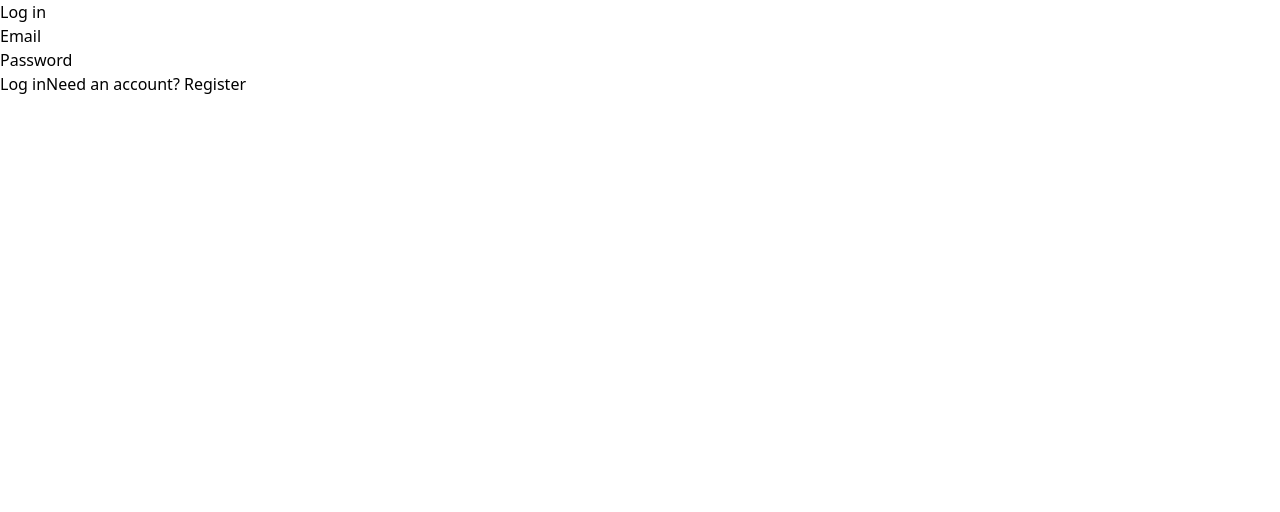
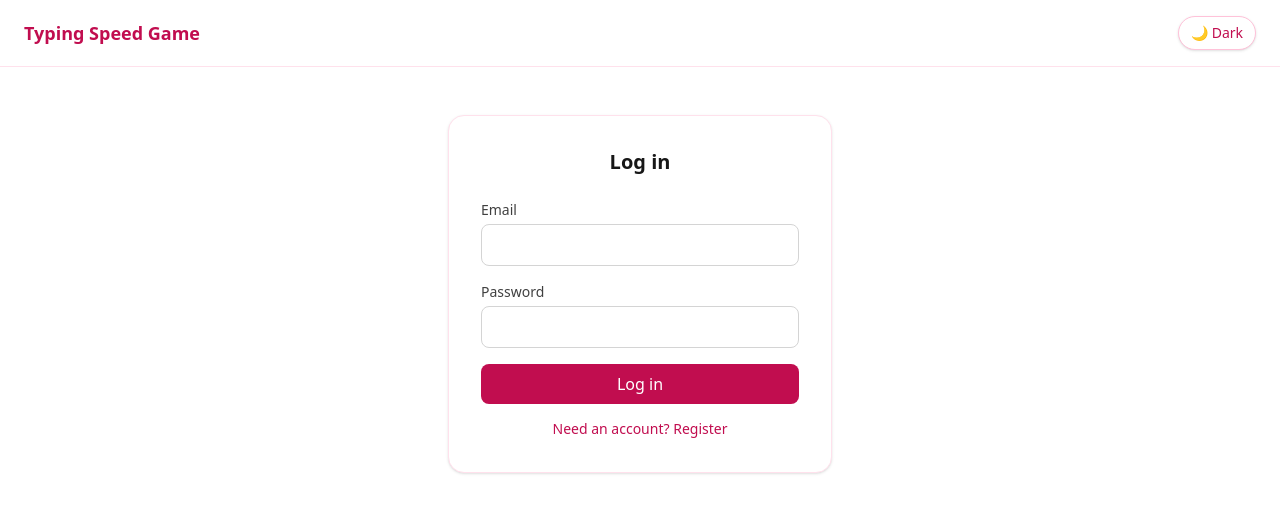
Before and after one commit to EnnilavanSV/typing_speed-game, a React (Vite) app in the folder frontend/: page / in a window 1280 px wide. Shown: the top 512 px of the page. Built offline with nearby package versions, Linux system fonts and the light colour scheme.

Commit message:
Style App layout and AuthForm with Tailwind + ruby theme

```diff
--- a/frontend/src/App.tsx
+++ b/frontend/src/App.tsx
@@ -1,25 +1,41 @@
 import { useAuth } from "./AuthContext";
 import { AuthForm } from "./AuthForm";
 import { Game } from "./Game";
+import { ThemeToggle } from "./ThemeToggle";
 
 function App() {
-  const { user, loading, logout } = useAuth();
+  const { user, loading } = useAuth();
 
-  // Still checking a saved token from a previous visit — show nothing
-  // meaningful yet rather than briefly flashing the login form first.
-  if (loading) {
-    return <p>Loading...</p>;
-  }
+  return (
+    // "min-h-screen" ensures the ruby/white (or dark) background fills
+    // the whole viewport even when there's very little content, instead
+    // of only covering as much height as the content itself needs.
+    <div className="min-h-screen bg-white text-neutral-900 transition-colors dark:bg-neutral-950 dark:text-neutral-100">
+      <header className="flex items-center justify-between border-b border-ruby-100 px-6 py-4 dark:border-neutral-800">
+        <h1 className="text-lg font-bold text-ruby-600 dark:text-ruby-400">
+          Typing Speed Game
+        </h1>
+        <ThemeToggle />
+      </header>
 
-  // Not logged in — the login/register form is all we show. Everything
-  // else (the actual game) requires an account.
-  if (!user) {
-    return <AuthForm />;
-  }
-
-  // Logged in — placeholder for now. The real typing game replaces this
-  // in the next step.
-  return <Game />;
+      <main className="mx-auto flex max-w-xl flex-col items-center px-6 py-12">
+        {loading ? (
+          // Still checking a saved token from a previous visit — show
+          // nothing meaningful yet rather than briefly flashing the
+          // login form first.
+          <p className="text-neutral-500 dark:text-neutral-400">
+            Loading...
+          </p>
+        ) : !user ? (
+          // Not logged in — the login/register form is all we show.
+          // Everything else (the actual game) requires an account.
+          <AuthForm />
+        ) : (
+          <Game />
+        )}
+      </main>
+    </div>
+  );
 }
 
 export default App;
--- a/frontend/src/AuthForm.tsx
+++ b/frontend/src/AuthForm.tsx
@@ -45,37 +45,70 @@ export function AuthForm() {
     }
   }
 
+  // A shared set of classes for both text inputs, so the focus ring and
+  // border colors only need to be written once instead of duplicated.
+  const inputClasses =
+    "w-full rounded-lg border border-neutral-300 bg-white px-3 py-2 text-neutral-900 focus:border-ruby-500 focus:outline-none focus:ring-2 focus:ring-ruby-200 dark:border-neutral-700 dark:bg-neutral-950 dark:text-neutral-100 dark:focus:ring-ruby-900";
+
   return (
-    <form onSubmit={handleSubmit}>
-      <h2>{mode === "login" ? "Log in" : "Create an account"}</h2>
+    <form
+      onSubmit={handleSubmit}
+      className="w-full max-w-sm rounded-2xl border border-ruby-100 bg-white p-8 shadow-sm dark:border-neutral-800 dark:bg-neutral-900"
+    >
+      <h2 className="mb-6 text-center text-xl font-semibold text-neutral-900 dark:text-neutral-100">
+        {mode === "login" ? "Log in" : "Create an account"}
+      </h2>
 
-      <div>
-        <label htmlFor="email">Email</label>
+      <div className="mb-4">
+        <label
+          htmlFor="email"
+          className="mb-1 block text-sm font-medium text-neutral-700 dark:text-neutral-300"
+        >
+          Email
+        </label>
         <input
           id="email"
           type="email"
           value={email}
           onChange={(e) => setEmail(e.target.value)}
           required
+          className={inputClasses}
         />
       </div>
 
-      <div>
-        <label htmlFor="password">Password</label>
+      <div className="mb-4">
+        <label
+          htmlFor="password"
+          className="mb-1 block text-sm font-medium text-neutral-700 dark:text-neutral-300"
+        >
+          Password
+        </label>
         <input
           id="password"
           type="password"
           value={password}
           onChange={(e) => setPassword(e.target.value)}
           required
+          className={inputClasses}
         />
       </div>
 
       {/* "error && <p>...</p>" only renders the paragraph at all if error
           is truthy — a common React shorthand for conditional rendering. */}
-      {error && <p role="alert">{error}</p>}
+      {error && (
+        <p
+          role="alert"
+          className="mb-4 text-sm text-ruby-600 dark:text-ruby-400"
+        >
+          {error}
+        </p>
+      )}
 
-      <button type="submit" disabled={submitting}>
+      <button
+        type="submit"
+        disabled={submitting}
+        className="mb-3 w-full rounded-lg bg-ruby-600 px-4 py-2 font-medium text-white transition-colors hover:bg-ruby-700 disabled:cursor-not-allowed disabled:opacity-60"
+      >
         {submitting
           ? "Please wait..."
           : mode === "login"
@@ -86,6 +119,7 @@ export function AuthForm() {
       <button
         type="button"
         onClick={() => setMode(mode === "login" ? "register" : "login")}
+        className="w-full text-center text-sm text-ruby-600 hover:underline dark:text-ruby-400"
       >
         {mode === "login"
           ? "Need an account? Register"
```
